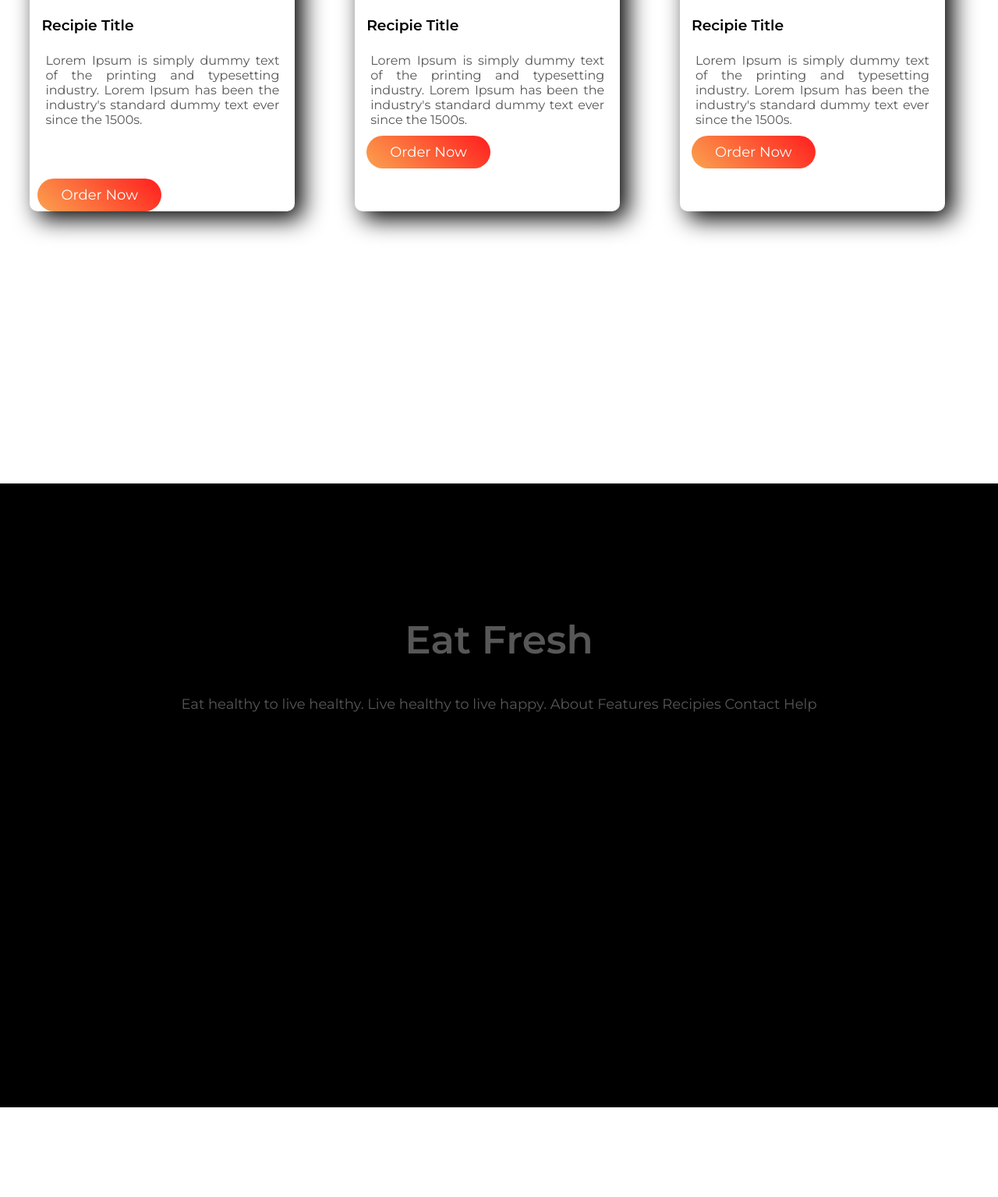
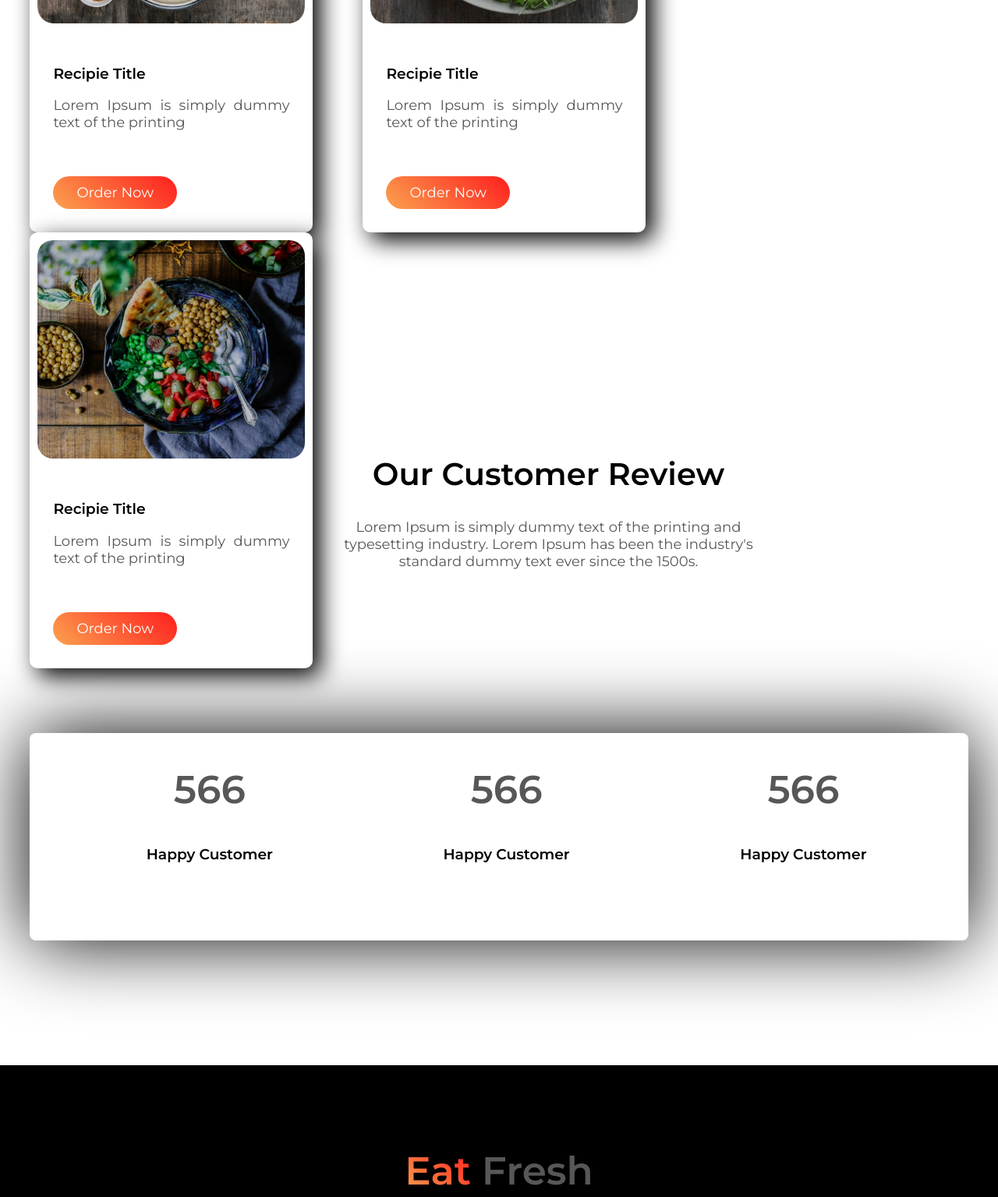
Before and after one commit to Sazeduzzaman-Saju/EatFood, a plain HTML site: page index.html in a window 1280 px wide. Shown: the part 2260-3795 px from the top of the page at 78% size. Before the commit the page ends 3680 px from the top, so only its background shows below. Drawn offline with Linux system fonts and the light colour scheme.

Commit message:
New Update

```diff
--- a/css/style.css
+++ b/css/style.css
@@ -5,10 +5,12 @@ body {
   padding: 0;
   font-family: "Montserrat", sans-serif;
 }
+
 .box-area {
   width: 100%;
   height: 100vh;
 }
+
 .display-flex {
   width: 40%;
   float: left;
@@ -17,6 +19,7 @@ body {
   padding-left: 2%;
   padding-top: 50px;
 }
+
 .hero-text {
   text-decoration: none;
   text-align: left;
@@ -29,9 +32,11 @@ h1 {
   font-weight: 600;
   color: #575757;
 }
+
 h2 {
   font-size: 40px;
 }
+
 h1 span {
   background: linear-gradient(43deg, #fba24f, #ff1e1e);
   -webkit-background-clip: text;
@@ -53,6 +58,7 @@ p {
   border-radius: 30px;
   transition: all 0.1s ease-in-out;
 }
+
 .btn:hover {
   background: linear-gradient(43deg, #ff1e1e, #fba24f);
   transition: all 0.1s ease-in-out;
@@ -61,48 +67,49 @@ p {
 .hero-image {
   width: 100%;
 }
+
 .about-me {
-  width: 300px;
+  width: 367px;
 }
+
 .menu-title {
   text-align: center;
-
   padding: 10px 300px;
 }
+
 .proudct-area {
-  width: 25%;
+  width: 26.8%;
   float: left;
   margin-left: 3%;
-  margin-right: 3%;
-  padding-left: 2%;
-  padding-top: 50px;
-  padding-bottom: 50px;
+  margin-right: 2%;
+  /* padding-left: 1%; */
 }
+
 .product {
   width: 100%;
+  height: 280px;
+  border-radius: 20px;
 }
+
 .product-box {
   background-color: white;
   box-shadow: 10px 10px 30px;
   border-radius: 10px;
   padding: 10px;
 }
+
+.product-box:hover {
+  background-image: linear-gradient(43deg, #FF1E1E, #FBA24F);
+  color: white;
+  transform: scale(1.1);
+  transition: all 0.2s ease-in-out;
+  box-shadow: 0px 0px 100px;
+}
+
 .card {
-  padding: 20px;
-  padding: 5px;
+  padding: 30px 20px;
   text-align: justify;
   font-size: 16px;
-  margin-bottom: 50px;
-}
-.card p {
-  padding: 5px;
-  text-align: justify;
-  font-size: 16px;
-}
-.footer-area {
-  margin-top: 5rem;
-  text-align: center;
-  background-color: #000;
 }
 
 .about-me-section {
@@ -110,11 +117,40 @@ p {
   background-repeat: no-repeat;
   background-size: contain;
 }
+
 .title-area {
   width: 100%;
   height: 50vh;
 }
-.footer-text {
-  padding: 10vw;
+
+.review {
+  margin-left: 3%;
+  margin-right: 3%;
+  display: flex;
+  background-color: #FFF;
+  box-shadow: 0px 0px 100px;
+  border-radius: 8px;
 }
+
+.counter {
+  width: 25%;
+  margin-left: 10vh;
+  text-align: center;
+  padding-bottom: 10vh;
+}
+
+.card a {
+  margin-bottom: 50px;
+}
+
+.footer-area {
+  margin-top: 10rem;
+  text-align: center;
+  background-color: #000;
+  padding: 5vw 0vw;
+  height: 50vh;
+}
+
+.footer-text {}
+
 /* text= #575757  gradient= #FF1E1E #FBA24F */
--- a/index.html
+++ b/index.html
@@ -44,7 +44,7 @@
         </div>
       </div>
     </section>
-    <!-- Menu Section Start -->
+
     <section class="title-area">
       <div class="menu-title">
         <h2>My Menu</h2>
@@ -55,52 +55,66 @@
         </p>
       </div>
     </section>
+    <!-- Menu Section Start -->
     <section class="product-section box-area">
       <div class="proudct-area product-box">
         <img class="product" src="img/product1.jpg" alt="" />
         <div class="card">
           <h3>Recipie Title</h3>
-          <p>
-            Lorem Ipsum is simply dummy text of the printing and typesetting
-            industry. Lorem Ipsum has been the industry's standard dummy text
-            ever since the 1500s.
-          </p>
-        </div>
-        <a href="#" class="btn">Order Now</a>
-      </div>
-      <div class="proudct-area product-box">
-        <img class="product" src="img/product1.jpg" alt="" />
-        <div class="card">
-          <h3>Recipie Title</h3>
-          <p>
-            Lorem Ipsum is simply dummy text of the printing and typesetting
-            industry. Lorem Ipsum has been the industry's standard dummy text
-            ever since the 1500s.
-          </p>
+          <p>Lorem Ipsum is simply dummy text of the printing</p>
           <a href="#" class="btn">Order Now</a>
         </div>
       </div>
       <div class="proudct-area product-box">
-        <img class="product" src="img/product1.jpg" alt="" />
+        <img class="product" src="img/product2.png" alt="" />
         <div class="card">
           <h3>Recipie Title</h3>
-          <p>
-            Lorem Ipsum is simply dummy text of the printing and typesetting
-            industry. Lorem Ipsum has been the industry's standard dummy text
-            ever since the 1500s.
-          </p>
+          <p>Lorem Ipsum is simply dummy text of the printing</p>
           <a href="#" class="btn">Order Now</a>
+        </div>
+      </div>
+      <div class="proudct-area product-box">
+        <img class="product" src="img/product4.png" alt="" />
+        <div class="card">
+          <h3>Recipie Title</h3>
+          <p>Lorem Ipsum is simply dummy text of the printing</p>
+          <a href="#" class="btn">Order Now</a>
+        </div>
+      </div>
+    </section>
+    <section class="title-area">
+      <div class="menu-title">
+        <h2>Our Customer Review</h2>
+        <p>
+          Lorem Ipsum is simply dummy text of the printing and typesetting
+          industry. Lorem Ipsum has been the industry's standard dummy text ever
+          since the 1500s.
+        </p>
+      </div>
+    </section>
+    <!-- Counter-Section -->
+    <section>
+      <div class="review">
+        <div class="counter">
+          <h1>566</h1>
+          <h3>Happy Customer</h3>
+        </div>
+        <div class="counter">
+          <h1>566</h1>
+          <h3>Happy Customer</h3>
+        </div>
+        <div class="counter">
+          <h1>566</h1>
+          <h3>Happy Customer</h3>
         </div>
       </div>
     </section>
     <!-- footer section -->
     <section class="footer-area box-area">
       <div class="footer-text">
-        <h1>Eat Fresh</h1>
-        <p>
-          Eat healthy to live healthy. Live healthy to live happy. About
-          Features Recipies Contact Help
-        </p>
+        <h1><span> Eat</span> Fresh</h1>
+        <p>Eat healthy to live healthy. Live healthy to live happy.</p>
+        <p>@COPYRIGHT@ Sazeduzzaman Saju All Right Reserve</p>
       </div>
     </section>
   </body>
```
